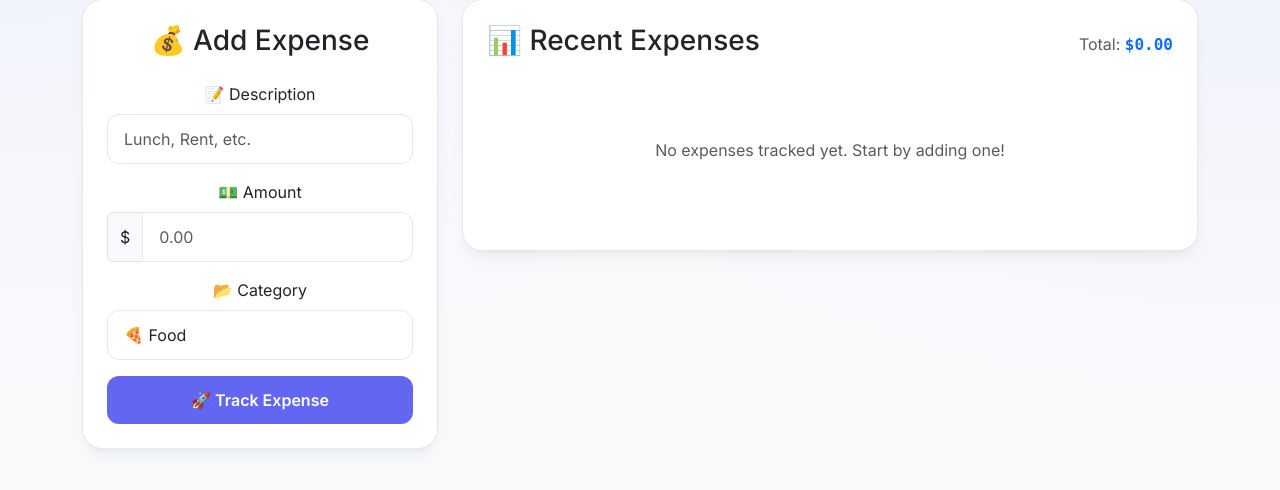
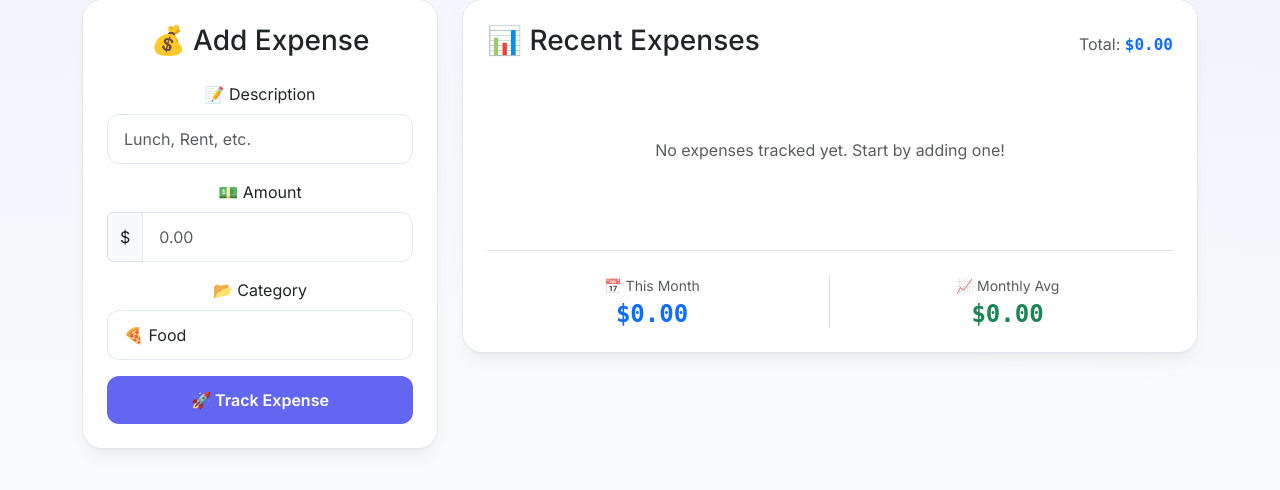
Before and after one commit to fsrkh12-arch/Expense-Tracker, a Flask app: template templates/index.html in a window 1280 px wide. Shown: the part 155-645 px from the top of the page. Run offline with Flask 3, Linux system fonts and the light colour scheme; the template is opened without the code that fills it, so the values that code supplies are empty; some libraries are stand-ins or nearby versions.

Commit message:
Add monthly and average expense summaries to the dashboard
Update `app.py` to calculate and pass current month's total expenses and average monthly expenses to the template. Modify `index.html` to display these new summary figures.

Replit-Commit-Author: Agent
Replit-Commit-Session-Id: 2def4a92-d591-4424-90c7-3f4aeb6bdfbc
Replit-Commit-Checkpoint-Type: intermediate_checkpoint
Replit-Commit-Event-Id: d0a3f305-9761-4f21-a257-48ade5e763ef
Replit-Commit-Screenshot-Url: https://storage.googleapis.com/screenshot-production-us-central1/7b3703dd-4e41-472e-9306-6cbdb0d8c263/2def4a92-d591-4424-90c7-3f4aeb6bdfbc/ROhjzap
Replit-Helium-Checkpoint-Created: true

```diff
--- a/app.py
+++ b/app.py
@@ -41,7 +41,28 @@ def index():
     expenses = db.execute("SELECT * FROM expenses WHERE user_id = ? ORDER BY date DESC", user_id)
     # Ensure amount is treated as float for sum
     total = sum(float(expense["amount"]) for expense in expenses)
-    return render_template("index.html", expenses=expenses, total=total)
+
+    # Current month summary
+    import datetime
+    now = datetime.datetime.now()
+    current_month = now.strftime("%Y-%m")
+    month_expenses = db.execute(
+        "SELECT SUM(amount) as total FROM expenses WHERE user_id = ? AND strftime('%Y-%m', date) = ?",
+        user_id, current_month
+    )
+    month_total = month_expenses[0]["total"] or 0
+
+    # Average monthly expense
+    all_months = db.execute(
+        "SELECT strftime('%Y-%m', date) as month, SUM(amount) as total FROM expenses WHERE user_id = ? GROUP BY month",
+        user_id
+    )
+    if all_months:
+        avg_monthly = sum(m["total"] for m in all_months) / len(all_months)
+    else:
+        avg_monthly = 0
+
+    return render_template("index.html", expenses=expenses, total=total, month_total=month_total, avg_monthly=avg_monthly)
 
 
 @app.route("/add", methods=["POST"])
--- a/templates/index.html
+++ b/templates/index.html
@@ -65,6 +65,19 @@
                         </div>
                     {% endif %}
                 </div>
+                <!-- Summary Section -->
+                <div class="mt-4 pt-4 border-top">
+                    <div class="row text-center">
+                        <div class="col-6 border-end">
+                            <div class="text-muted small mb-1">📅 This Month</div>
+                            <div class="h4 mb-0 amount text-primary">${{ "%.2f"|format(month_total) }}</div>
+                        </div>
+                        <div class="col-6">
+                            <div class="text-muted small mb-1">📈 Monthly Avg</div>
+                            <div class="h4 mb-0 amount text-success">${{ "%.2f"|format(avg_monthly) }}</div>
+                        </div>
+                    </div>
+                </div>
             </div>
         </div>
     </div>
```
